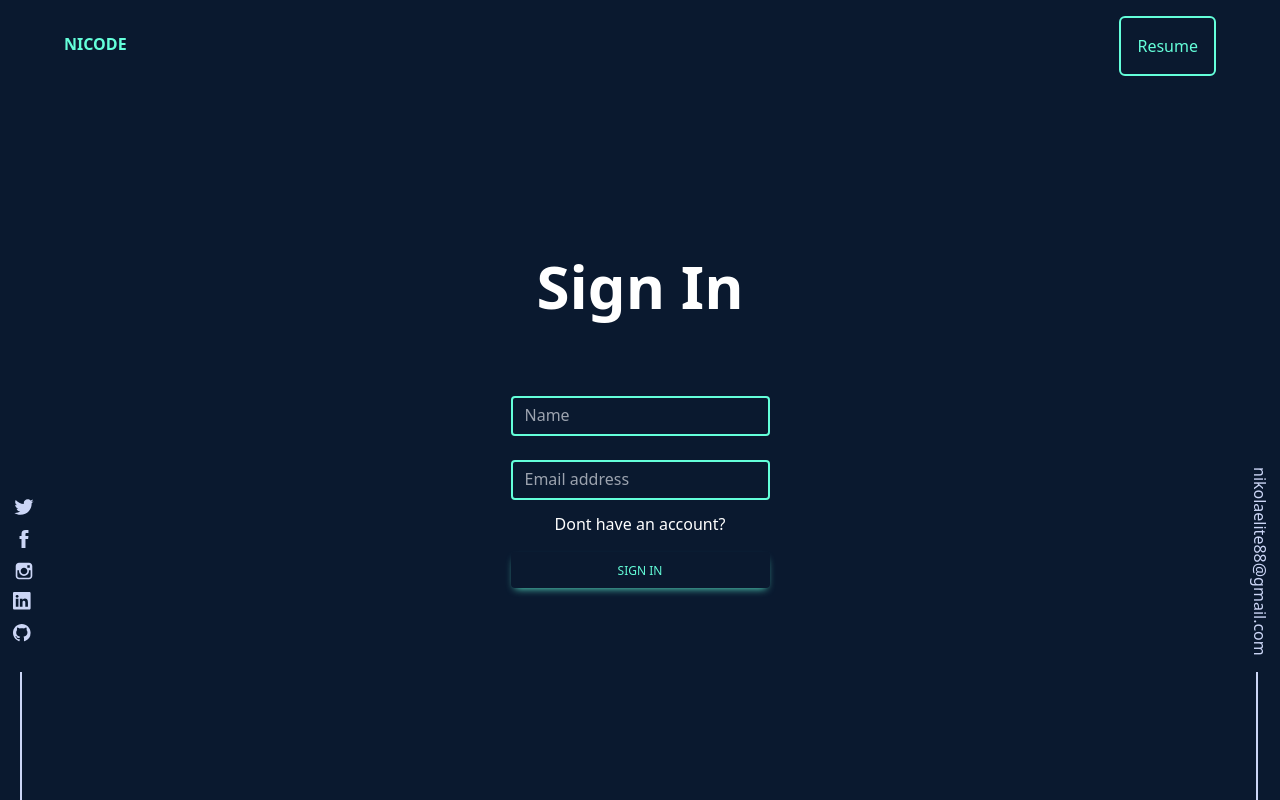
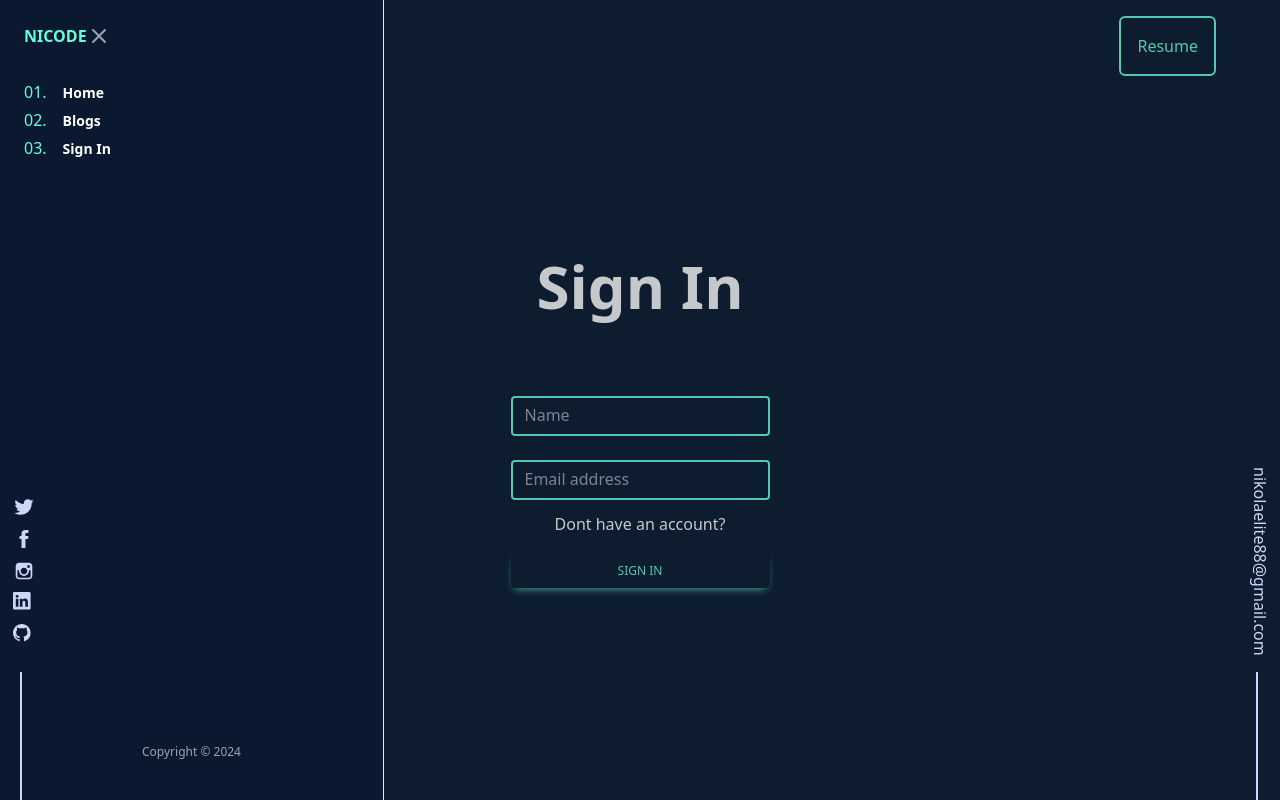
Before and after one commit to nikolaklenje/MyBlogPage, a Next.js app: page /signin in a window 1280 px wide. Built offline with nearby package versions, Linux system fonts and the light colour scheme; no server answers.

Commit message:
pop-up baner

```diff
--- a/src/components/layout/header/index.tsx
+++ b/src/components/layout/header/index.tsx
@@ -58,6 +58,71 @@ export const Header: FC = () => {
               Resume
             </a>
           </div>
+          <div className="relative z-50 flex">
+            <div className="fixed inset-0 bg-gray-800 opacity-25"></div>
+            <nav className="fixed top-0 left-0 bottom-0 flex flex-col w-full max-w-sm py-6 px-6 bg-[#0a192f] border-r overflow-y-auto">
+              <div className="flex items-center mb-8">
+                <Link href="/">
+                  {" "}
+                  <div className="font-black animate__animated animate__fadeInDown">
+                    NICODE
+                  </div>
+                </Link>
+                <button className="navbar-close">
+                  <svg
+                    className="h-6 w-6 text-gray-400 cursor-pointer hover:text-gray-500"
+                    xmlns="http://www.w3.org/2000/svg"
+                    fill="none"
+                    viewBox="0 0 24 24"
+                    stroke="currentColor"
+                  >
+                    <path
+                      stroke-linecap="round"
+                      stroke-linejoin="round"
+                      stroke-width="2"
+                      d="M6 18L18 6M6 6l12 12"
+                    ></path>
+                  </svg>
+                </button>
+              </div>
+              <div>
+                <ul>
+                  <li className="animate__animated animate__fadeInDownBig mb-1 hover:bg-[#0f2546] hover:text-[#64ffda] rounded">
+                    01.
+                    <Link
+                      href="/"
+                      className="p-4 text-sm font-semibold text-gray-400 "
+                    >
+                      <span className="text-white ">Home</span>
+                    </Link>{" "}
+                  </li>
+                  <li className="animate__animated animate__fadeInDownBig mb-1 hover:bg-[#0f2546] hover:text-[#64ffda] rounded">
+                    02.
+                    <Link
+                      href="/blogs"
+                      className="p-4 text-sm font-semibold text-gray-400 "
+                    >
+                      <span className="text-white ">Blogs</span>
+                    </Link>{" "}
+                  </li>
+                  <li className="animate__animated animate__fadeInDownBig mb-1 hover:bg-[#0f2546] hover:text-[#64ffda] rounded">
+                    03.
+                    <Link
+                      href={"/signin"}
+                      className="p-4 text-sm font-semibold text-gray-400 "
+                    >
+                      <span className="text-white ">Sign In</span>
+                    </Link>{" "}
+                  </li>
+                </ul>
+              </div>
+              <div className="mt-auto">
+                <p className="my-4 text-xs text-center text-gray-400">
+                  <span>Copyright © 2024</span>
+                </p>
+              </div>
+            </nav>
+          </div>
         </div>
       </div>
     </div>
```
